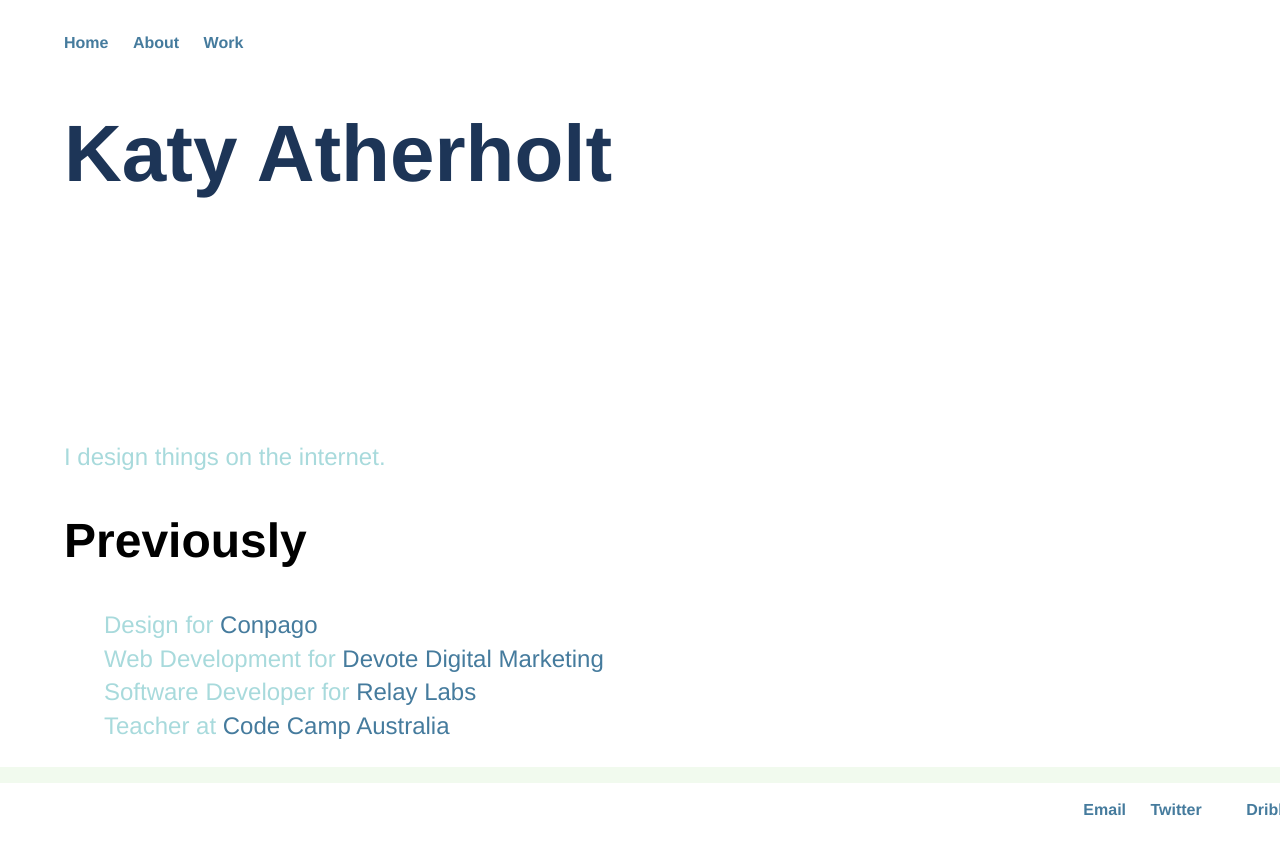
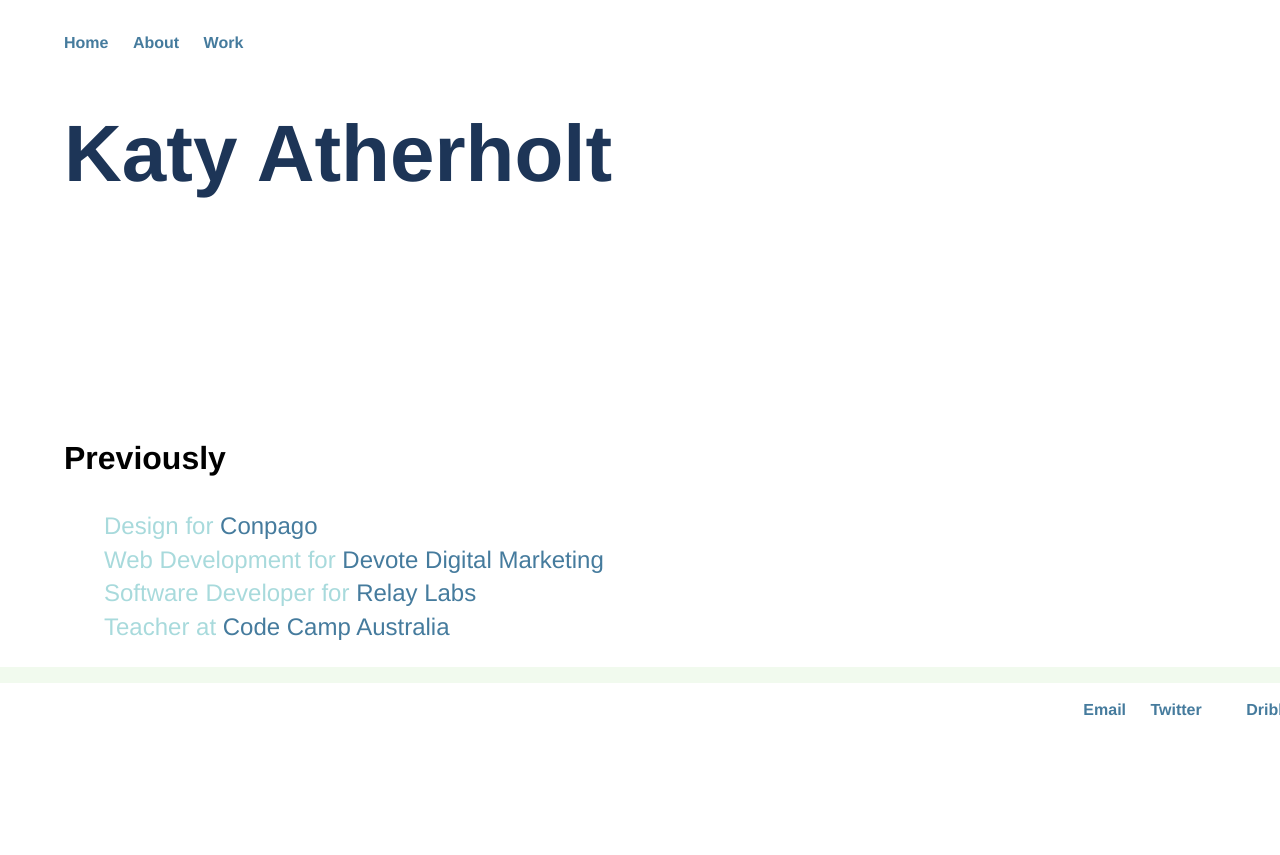
Before and after one commit to katherholt/katherholt.github.io, a Jekyll site: the page built from index.html, in a window 1280 px wide. Shown: the top 855 px of the page. Built offline with Jekyll 4.4.1, drawn with Linux system fonts in a browser that asks for light colours; some web fonts are replaced.

Commit message:
Update index.html

```diff
--- a/index.html
+++ b/index.html
@@ -5,9 +5,8 @@ title: Katy Atherholt
 
 		<div class="blurb">
 			<h1>Katy Atherholt</h1>
-			<p>I design things on the internet. </p>
 
-			<h2>Previously</h2>
+			<h3>Previously</h3>
 			<ul>
 				<li>Design for <a href="https://conpago.com.au">Conpago</a></li>
 				<li>Web Development for <a href="https://devotedigital.com.au">Devote Digital Marketing</a></li>
```
